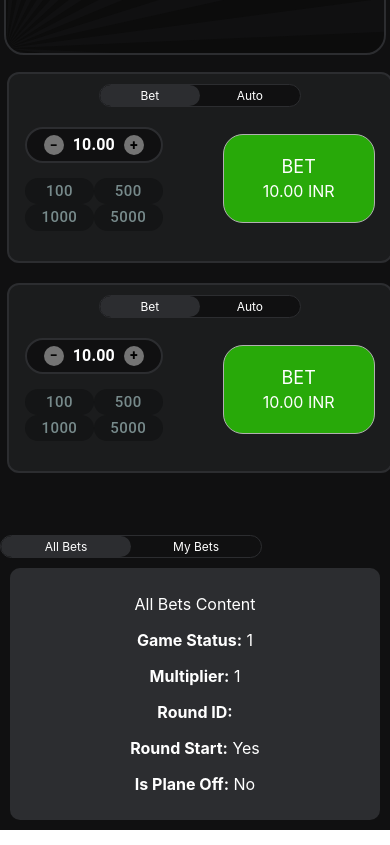
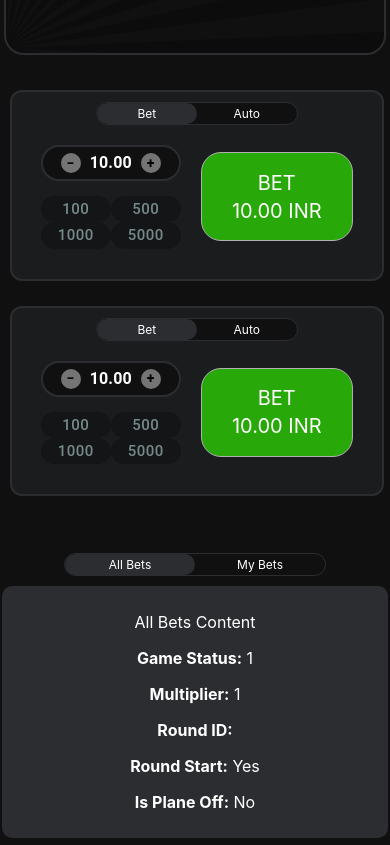
Before and after one commit to simranrawat2k/Aviator, a React (Create React App) app: page / in a window 390 px wide. Shown: the part 444-1289 px from the top of the page. Built offline with nearby package versions, Linux system fonts and the light colour scheme; no server answers.

Commit message:
responsive

```diff
--- a/src/component/BetPanel.tsx
+++ b/src/component/BetPanel.tsx
@@ -16,6 +16,33 @@ const BetPanelContainer = styled(Box)`
   @media (max-width: 700px) {
     flex-direction: column;
     gap: 20px;
+    width: 99%;
+    margin-left: 8px;
+  }
+
+  @media (max-width: 600px) {
+    margin-left: 3px;
+    margin-top: 10px;
+  }
+
+  @media (max-width: 560px) {
+    margin-left: 0px;
+    margin-top: 10px;
+  }
+
+  @media (max-width: 500px) {
+    margin-left: -4px;
+    width: 96%;
+  }
+
+  @media (max-width: 500px) {
+    margin-left: -7px;
+    width: 94%;
+  }
+
+  @media (max-width: 360px) {
+    margin-left: -13px;
+    width: 93%;
   }
 `;
 
@@ -42,6 +69,22 @@ const BetOneContainer = styled(Box)`
   border-radius: 12px;
   width: 93%;
   gap: 20px;
+
+
+  @media (max-width: 1400px) and (min-width: 1000px) {
+    width: 88%;
+    margin-left: 2px;
+  }
+
+  @media (max-width: 1000px) and (min-width: 830px) {
+    width: 89%;
+    margin-left: 8px;
+  }
+
+  @media (max-width: 830px) and (min-width: 700px) {
+    width: 85%;
+    margin-left: 12px;
+  }
 `;
 
 const BetOneInsideContainer = styled(Box)`
@@ -50,6 +93,10 @@ const BetOneInsideContainer = styled(Box)`
   align-items: center;
   gap: 20px;
   width: 100%;
+
+  @media (max-width: 360px) {
+    gap: 12px;
+  }
 `;
 
 const LeftSection = styled(Box)`
@@ -58,10 +105,28 @@ const LeftSection = styled(Box)`
   gap: 0px;
   width: 30%;
   margin-right: 40px;
+  @media (max-width: 1400px) and (min-width: 1000px) {
+    width: 48%;
+    margin-right: 0px;
+  }
 
-  @media (max-width: 720px) {
-    width: 45%;
+  @media (max-width: 1000px) and (min-width: 830px) {
+    width: 40%;
+    margin-right: 10px;
+  }
+
+  @media (max-width: 830px) and (min-width: 700px) {
+    width: 48%;
+    margin-right: -10px;
+  }
+
+  @media (max-width: 700px) {
+    width: 140px;
     gap: 10px;
+  }
+
+  @media (max-width: 400px) {
+    margin-right: 0px;
   }
 `;
 
@@ -74,7 +139,7 @@ const BetControls = styled(Box)`
   border-radius: 36px;
   justify-content: center;
 
-  @media (max-width: 720px) {
+  @media (max-width: 700px) {
     gap: 7px;
   }
 `;
@@ -97,7 +162,7 @@ const PlusMinusButton = styled(Button).attrs({ disableRipple: true })`
     }
   }
 
-  @media (max-width: 720px) {
+  @media (max-width: 700px) {
     && {
       margin: 6px 2px;
     }
@@ -131,7 +196,7 @@ const BetValue = styled(Typography)`
     color: white;
   }
 
-  @media (max-width: 720px) {
+  @media (max-width: 700px) {
     && {
       font-size: 16px;
     }
@@ -169,12 +234,22 @@ const RightSection = styled(Box)`
   min-width: 100px;
   cursor: pointer;
 
-  @media (min-width: 1000px) and (max-width: 1300px) {
-    width: 60%;
+  @media (max-width: 1400px) and (min-width: 1000px) {
+    min-width: 40px;
+    width: 72%;
   }
 
-  @media (max-width: 720px) {
-    width: 100px;
+  @media (max-width: 1000px) and (min-width: 830px) {
+    width: 72%;
+  }
+
+  @media (max-width: 830px) and (min-width: 700px) {
+    min-width: 60px;
+    width: 68%;
+  }
+
+  @media (max-width: 700px) {
+    width: calc(100% - 145px);
   }
 `;
 
@@ -192,11 +267,11 @@ const RightCashOut = styled(Box)`
   min-width: 100px;
   cursor: pointer;
 
-  @media (min-width: 1000px) and (max-width: 1300px) {
-    width: 60%;
+  @media (max-width: 1000px) and (min-width: 700px) {
+    width: 72%;
   }
 
-  @media (max-width: 720px) {
+  @media (max-width: 700px) {
     width: 100px;
   }
 `;
@@ -205,22 +280,31 @@ const BetText = styled.div`
   color: white;
   font-size: 23px;
 
-  @media (max-width: 720px) {
-    font-size: 18px;
+  @media (max-width: 520px) {
+    font-size: 20px;
   }
 `;
 
 const CashText = styled.div`
   color: white;
   font-size: 23px;
+
+  @media (max-width: 1000px) and (min-width: 700px) {
+    font-size: 18px;
+  }
+
+  @media (max-width: 700px) {
+    font-size: 18px;
+  }
 `;
 
 const BetAmountText = styled.div`
   color: white;
   font-size: 23px;
   margin-top: 4px;
-  @media (max-width: 720px) {
-    font-size: 16px;
+
+  @media (max-width: 520px) {
+    font-size: 20px;
   }
 `;
 
@@ -229,8 +313,12 @@ const CashoutAmount = styled.div`
   font-size: 23px;
   margin-top: 4px;
 
-  @media (max-width: 720px) {
-    font-size: 16px;
+  @media (max-width: 1000px) and (min-width: 700px) {
+    font-size: 18px;
+  }
+
+  @media (max-width: 700px) {
+    font-size: 18px;
   }
 `;
 
@@ -248,12 +336,12 @@ const RightCancel = styled.div`
   min-width: 100px;
   cursor: pointer;
 
-  @media (min-width: 1000px) and (max-width: 1300px) {
-    width: 60%;
+  @media (max-width: 700px) {
+    width: 100px;
   }
 
-  @media (max-width: 720px) {
-    width: 100px;
+  @media (max-width: 1000px) and (min-width: 700px) {
+    width: 72%;
   }
 `;
 
@@ -267,6 +355,10 @@ const RightWaiting = styled.div`
 const CancelText = styled.div`
   color: white;
   font-size: 23px;
+
+  @media (max-width: 520px) {
+    font-size: 18px;
+  }
 `;
 
 const WaitingCancelText = styled.div`
@@ -281,6 +373,10 @@ const WaitingCancelText = styled.div`
   justify-content: center;
   border-radius: 20px;
   cursor: pointer;
+
+  @media (max-width: 1000px) and (min-width: 700px) {
+    width: 72%;
+  }
 `;
 
 const TabsContainer = styled.div`
@@ -328,11 +424,10 @@ type Cashout = {
 const BetPlane: React.FC = () => {
   const { gameState } = useGameContext();
   const { status, roundStart, isPlaneOff, multiplier, roundId } = gameState;
-  // const { balance, addToBalance } = useBalance();
   const { userData } = useUI(); // Get user data from UIContext
   const userName = userData?.UserName || "Guest"; // Default to "Guest" if no username
   const [activeTab, setActiveTab] = useState(0);
-  const { amount, updateAmount} = useBalance();
+  const { amount, updateAmount } = useBalance();
 
   const [bets, setBets] = useState([
     {
@@ -430,10 +525,30 @@ const BetPlane: React.FC = () => {
   };
 
   useEffect(() => {
-    const savedBets = JSON.parse(localStorage.getItem("bets") || "null");
+    const savedBets = JSON.parse(localStorage.getItem("bets") || "[]");
 
-    if (savedBets) {
-      setBets(savedBets.filter((bet: any) => bet.isBetPlaced)); // Only restore placed bets
+    if (savedBets.length > 0) {
+      const placedBets = savedBets.filter((bet: any) => bet.isBetPlaced);
+
+      // If there are no placed bets, use the stored bets as they are
+      setBets(placedBets.length > 0 ? placedBets : savedBets);
+    } else {
+      setBets([
+        {
+          betValue: 10.0,
+          isBetPlaced: false,
+          betAfterLoading: false,
+          cashoutValue: 10.0,
+          hasCashedOut: false,
+        },
+        {
+          betValue: 10.0,
+          isBetPlaced: false,
+          betAfterLoading: false,
+          cashoutValue: 10.0,
+          hasCashedOut: false,
+        },
+      ]);
     }
   }, []);
 
@@ -480,9 +595,6 @@ const BetPlane: React.FC = () => {
       .catch((err) => console.error("API Error:", err));
   };
 
-
-
-
   //  Capture bets at status 3 and initialize cashouts with 0
   useEffect(() => {
     if (status === 3) {
@@ -503,8 +615,6 @@ const BetPlane: React.FC = () => {
           {}
         );
 
-
-
         //      // Calculate TotalBetValue only when there are 2 or more bets
         //      const totalBetValue = placedBets.length > 1
         //      ? placedBets.reduce((sum, bet) => sum + (bet.betValue ?? 0), 0)
@@ -517,10 +627,11 @@ const BetPlane: React.FC = () => {
         //      ...(totalBetValue !== undefined && { TotalBetValue: totalBetValue }) // Add only if 2+ bets
         //  };
 
-
-
         // Calculate TotalBetValue (sum of all bet values)
-            const TotalBetValue = placedBets.reduce((sum, bet) => sum + (bet.betValue ?? 0), 0);
+        const TotalBetValue = placedBets.reduce(
+          (sum, bet) => sum + (bet.betValue ?? 0),
+          0
+        );
 
         const betData = {
           roundId,
@@ -545,7 +656,6 @@ const BetPlane: React.FC = () => {
       }
     }
   }, [status]);
-
 
   //  Update cashouts dynamically during gameplay
   useEffect(() => {
@@ -603,7 +713,7 @@ const BetPlane: React.FC = () => {
 
           console.log(JSON.stringify(cashoutData));
 
-          // 🔴 Send API request to /api/cashout
+          // Send API request to /api/cashout
           fetch("http://localhost:8000/api/cashout", {
             method: "POST",
             headers: { "Content-Type": "application/json" },
@@ -637,7 +747,6 @@ const BetPlane: React.FC = () => {
       localStorage.removeItem("bets");
     }
   }, [isPlaneOff]);
-
 
   useEffect(() => {
     if (!roundStart) {
--- a/src/component/Main.tsx
+++ b/src/component/Main.tsx
@@ -21,12 +21,15 @@ const Sidebar = styled(Box)`
   width: 26%;
   background-color: #101011;
   color: white;
-
+  display: flex;
+  flex-direction: column;
+  align-items: center;
+  justify-content: start;
 
   @media (max-width: 1000px) {
     width: 100%;
     order: 3;
-    padding-top:30px;
+    padding-top: 30px;
   }
 `;
 
@@ -43,23 +46,23 @@ const RightSection = styled(Box)`
 const GraphContainer = styled(Box)`
   flex-grow: 1;
   background-color: #101011;
-  display:flex;
-  justify-content:center;
-  align-items:center;
+  display: flex;
+  justify-content: center;
+  align-items: center;
 
   @media (max-width: 1000px) {
     order: 1;
-    height:80vh;
+    height: 80vh;
   }
 
   @media (max-width: 760px) {
     order: 1;
-    height:70vh;
+    height: 70vh;
   }
 
   @media (max-width: 600px) {
     order: 1;
-    height:55vh;
+    height: 55vh;
   }
 `;
 
@@ -69,6 +72,7 @@ const BetPanel = styled(Box)`
   padding: 2px;
   display: flex;
   flex-direction: column;
+  padding-top: 10px;
 
   @media (max-width: 1000px) {
     order: 2;
@@ -79,7 +83,6 @@ const BetPanel = styled(Box)`
   @media (max-width: 700px) {
     flex-direction: row;
     justify-content: center;
-
   }
 `;
 
@@ -102,7 +105,6 @@ const Main: React.FC = () => {
         // Generate a random float between 0.0 and 10.0 seconds
         // write 20 to generate points between 0.00 to 3.00
         const randomFlyOffTime = Math.random() * 10;
-
 
         planeTimer = setTimeout(() => {
           setIsPlaneOff(true);
@@ -133,7 +135,7 @@ const Main: React.FC = () => {
           <Graph />
         </GraphContainer>
         <BetPanel>
-          <BetPlane/>
+          <BetPlane />
         </BetPanel>
       </RightSection>
     </Container>
--- a/src/component/Users.tsx
+++ b/src/component/Users.tsx
@@ -39,6 +39,7 @@ const ActiveTabIndicator = styled.div<{ position: number }>`
 `;
 
 const ContentContainer = styled.div`
+width:94%;
   margin-top: 20px;
   padding: 10px;
   margin:10px;
```
Also changed, not shown: 2 other files (tests, documents, lock files or other folders). Lines whose indentation alone changed are shown as unchanged.
